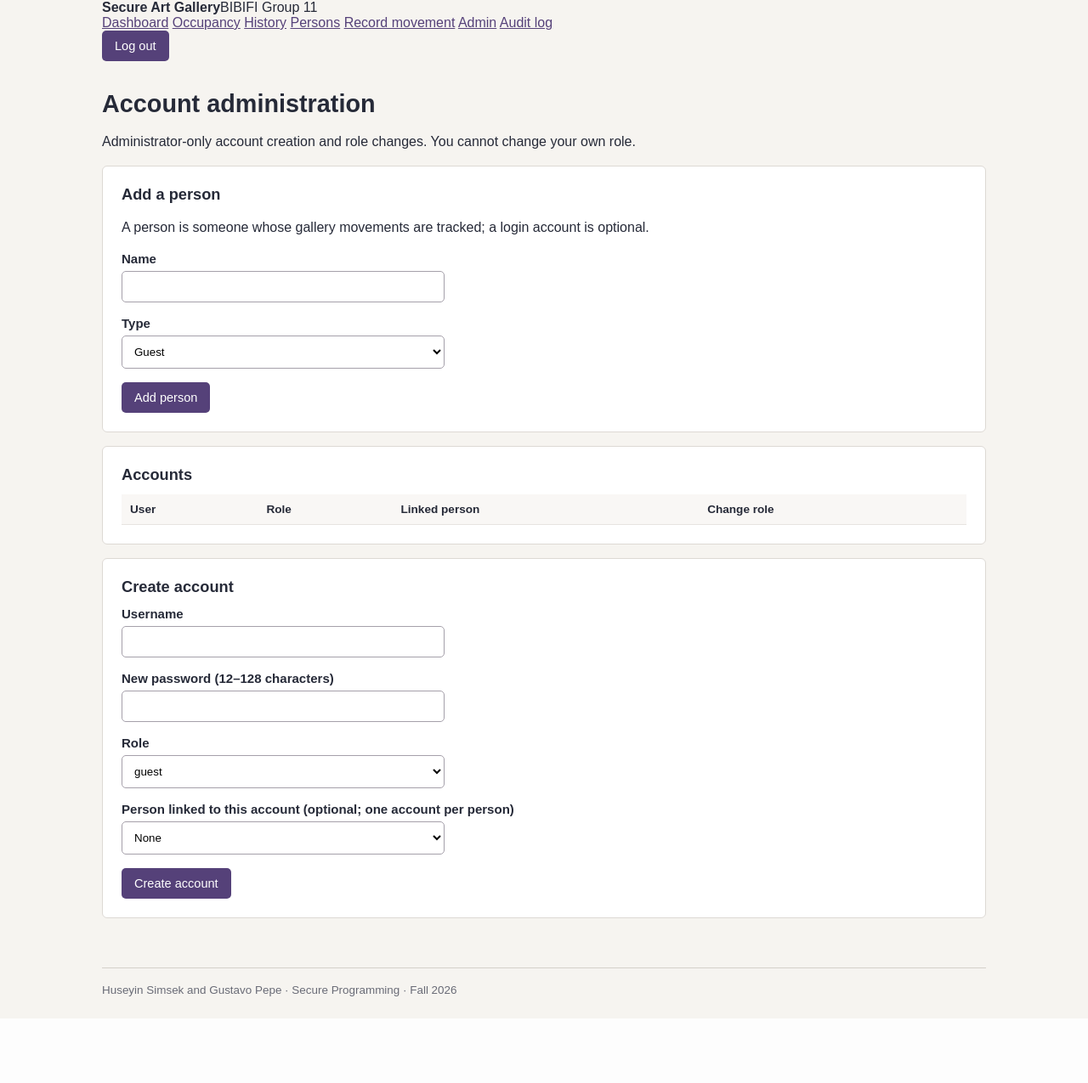
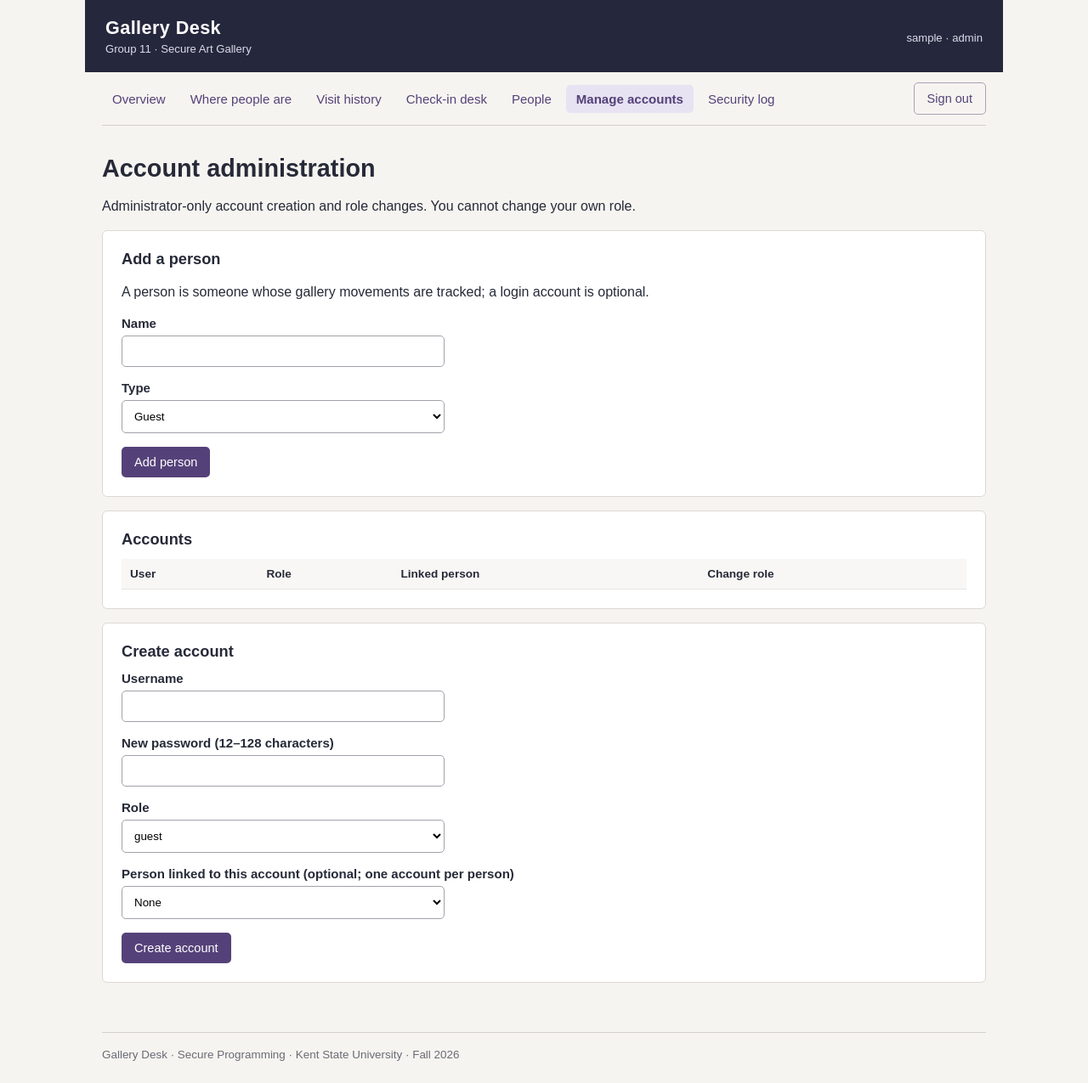
Before and after one commit to hsimsek1/art-gallery-group11, a Flask app: page /admin in a window 1280 px wide. Shown: the whole page at 85% size. Before the commit the page ends 1199 px from the top, so only its background shows below. Run offline with Flask 3, Linux system fonts and the light colour scheme; the visitor is signed in with stand-in values (Sample User, id 1); data comes from the database, SQL or seed files in the repository; lists and menus that the app fills with data are empty; parts of the project's set-up code (start-up, migrations or seed data) failed here and were passed over; some libraries are stand-ins or nearby versions.

Commit message:
Update title and footer in base.html

```diff
--- a/src/frontend/templates/base.html
+++ b/src/frontend/templates/base.html
@@ -3,31 +3,39 @@
 <head>
   <meta charset="utf-8">
   <meta name="viewport" content="width=device-width, initial-scale=1">
-  <title>{% block title %}Secure Art Gallery{% endblock %} | Group 11</title>
+  <title>{% block title %}Gallery Desk{% endblock %} | Group 11</title>
   <link rel="stylesheet" href="{{ url_for('static', filename='style.css') }}">
 </head>
 <body>
-  <header><strong>Secure Art Gallery</strong><span>BIBIFI Group 11</span></header>
+  <header class="site-header">
+    <div>
+      <a class="brand" href="{{ url_for('web.dashboard') if current_user.is_authenticated else url_for('web.login') }}">Gallery Desk</a>
+      <span class="brand-caption">Group 11 · Secure Art Gallery</span>
+    </div>
     {% if current_user.is_authenticated %}
-  <nav aria-label="Main navigation">
-    <a href="{{ url_for('web.dashboard') }}">Dashboard</a>
-    <a href="{{ url_for('web.occupancy') }}">Occupancy</a>
-    <a href="{{ url_for('web.history') }}">History</a>
-    {% if current_user.role in ('employee', 'admin') %}<a href="{{ url_for('web.persons') }}">Persons</a>{% endif %}
+      <span class="user-label">{{ current_user.username }} · {{ current_user.role }}</span>
+    {% endif %}
+  </header>
+  {% if current_user.is_authenticated %}
+    <nav aria-label="Gallery tools" class="navigation">
+      <a href="{{ url_for('web.dashboard') }}" {% if request.endpoint == 'web.dashboard' %}aria-current="page"{% endif %}>Overview</a>
+      <a href="{{ url_for('web.occupancy') }}" {% if request.endpoint == 'web.occupancy' %}aria-current="page"{% endif %}>Where people are</a>
+      <a href="{{ url_for('web.history') }}" {% if request.endpoint == 'web.history' %}aria-current="page"{% endif %}>Visit history</a>
       {% if current_user.role in ('employee', 'admin') %}
-      <a href="{{ url_for('web.events') }}">Record movement</a>
+        <a href="{{ url_for('web.events') }}" {% if request.endpoint == 'web.events' %}aria-current="page"{% endif %}>Check-in desk</a>
+        <a href="{{ url_for('web.persons') }}" {% if request.endpoint == 'web.persons' %}aria-current="page"{% endif %}>People</a>
       {% endif %}
       {% if current_user.role == 'admin' %}
-      <a href="{{ url_for('web.admin') }}">Admin</a>
-      <a href="{{ url_for('web.admin_audit') }}">Audit log</a>
+        <a href="{{ url_for('web.admin') }}" {% if request.endpoint == 'web.admin' %}aria-current="page"{% endif %}>Manage accounts</a>
+        <a href="{{ url_for('web.admin_audit') }}" {% if request.endpoint == 'web.admin_audit' %}aria-current="page"{% endif %}>Security log</a>
       {% endif %}
-    <form method="post" action="{{ url_for('web.logout') }}">
+      <form class="logout-form" method="post" action="{{ url_for('web.logout') }}">
         <input type="hidden" name="csrf_token" value="{{ csrf_token() }}">
-      <button type="submit">Log out</button>
+        <button type="submit" class="button-outline">Sign out</button>
       </form>
     </nav>
   {% endif %}
   <main>{% block content %}{% endblock %}</main>
-  <footer>Huseyin Simsek and Gustavo Pepe · Secure Programming · Fall 2026</footer>
+  <footer>Gallery Desk · Secure Programming · Kent State University · Fall 2026</footer>
 </body>
 </html>
```
Lines whose indentation alone changed are shown as unchanged.
